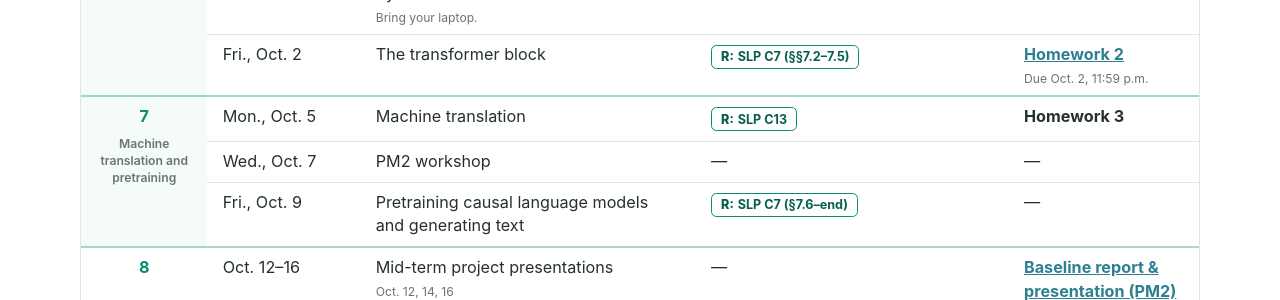
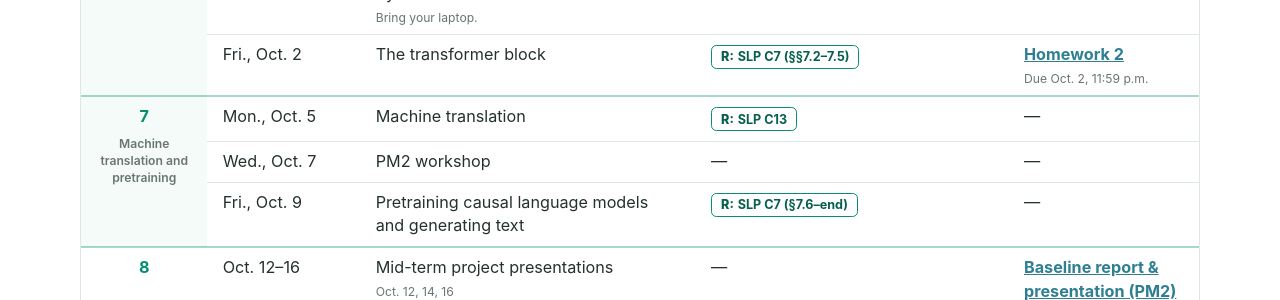
Before and after one commit to bnguyen5/bnguyen5.github.io, a Jekyll site: the page built from _pages/nlp-fall-2026.md, in a window 1280 px wide and 900 px high, scrolled down 2797 px. Shown: the part 154-454 px from the top of the window. Built offline with Jekyll 4.4.1, drawn with Linux system fonts in a browser that asks for light colours.

Commit message:
Update nlp-fall-2026.md

```diff
--- a/_pages/nlp-fall-2026.md
+++ b/_pages/nlp-fall-2026.md
@@ -163,7 +163,7 @@ hw2_url: "https://colab.research.google.com/drive/1YDJIc3IwSSUfpLBbKkpWsb8giiuEV
           <tr><td>Wed., Sept. 30</td><td><strong>From math to code: self-attention in PyTorch</strong><small>Bring your laptop.</small></td><td>{% if page.w6d2_slides_url != "" %}<a class="course-tag course-tag--slides" href="{{ page.w6d2_slides_url }}" target="_blank" rel="noopener">W6D2</a>{% else %}<span class="course-tag course-tag--slides">W6D2</span>{% endif %} {% if page.w6d2_notebook_url != "" %}<a class="course-tag course-tag--notebook" href="{{ page.w6d2_notebook_url }}" target="_blank" rel="noopener">W6D2 Notebook</a>{% else %}<span class="course-tag course-tag--notebook">W6D2 Notebook</span>{% endif %}</td><td>—</td></tr>
           <tr><td>Fri., Oct. 2</td><td><strong>The transformer block</strong></td><td><a class="course-tag course-tag--reading" href="https://web.stanford.edu/~jurafsky/slp3/7.pdf" target="_blank" rel="noopener">SLP C7 (§§7.2–7.5)</a></td><td>{% if page.hw2_url != "" %}<a href="{{ page.hw2_url }}" target="_blank" rel="noopener"><strong>Homework 2</strong></a>{% else %}<strong>Homework 2</strong>{% endif %}<small>Due Oct. 2, 11:59 p.m.</small></td></tr>
 
-          <tr class="course-week-start"><td rowspan="3"><strong>7</strong><small>Machine translation and pretraining</small></td><td>Mon., Oct. 5</td><td><strong>Machine translation</strong></td><td><a class="course-tag course-tag--reading" href="https://web.stanford.edu/~jurafsky/slp3/13.pdf" target="_blank" rel="noopener">SLP C13</a></td><td><strong>Homework 3</strong></td></tr>
+          <tr class="course-week-start"><td rowspan="3"><strong>7</strong><small>Machine translation and pretraining</small></td><td>Mon., Oct. 5</td><td><strong>Machine translation</strong></td><td><a class="course-tag course-tag--reading" href="https://web.stanford.edu/~jurafsky/slp3/13.pdf" target="_blank" rel="noopener">SLP C13</a></td><td>—</td></tr>
           <tr><td>Wed., Oct. 7</td><td><strong>PM2 workshop</strong></td><td>—</td><td>—</td></tr>
           <tr><td>Fri., Oct. 9</td><td><strong>Pretraining causal language models and generating text</strong></td><td><a class="course-tag course-tag--reading" href="https://web.stanford.edu/~jurafsky/slp3/7.pdf" target="_blank" rel="noopener">SLP C7 (§7.6–end)</a></td><td>—</td></tr>
           <tr class="course-week-start course-roadmap"><td>8</td><td>Oct. 12–16</td><td><strong>Mid-term project presentations</strong><small>Oct. 12, 14, 16</small></td><td>—</td><td>{% if page.pm2_description_url != "" %}<a href="{{ page.pm2_description_url }}" target="_blank" rel="noopener"><strong>Baseline report &amp; presentation (PM2)</strong></a>{% else %}<strong>Baseline report &amp; presentation (PM2)</strong>{% endif %}<small>Talks Oct. 12–16; report due Oct. 16</small></td></tr>
```
